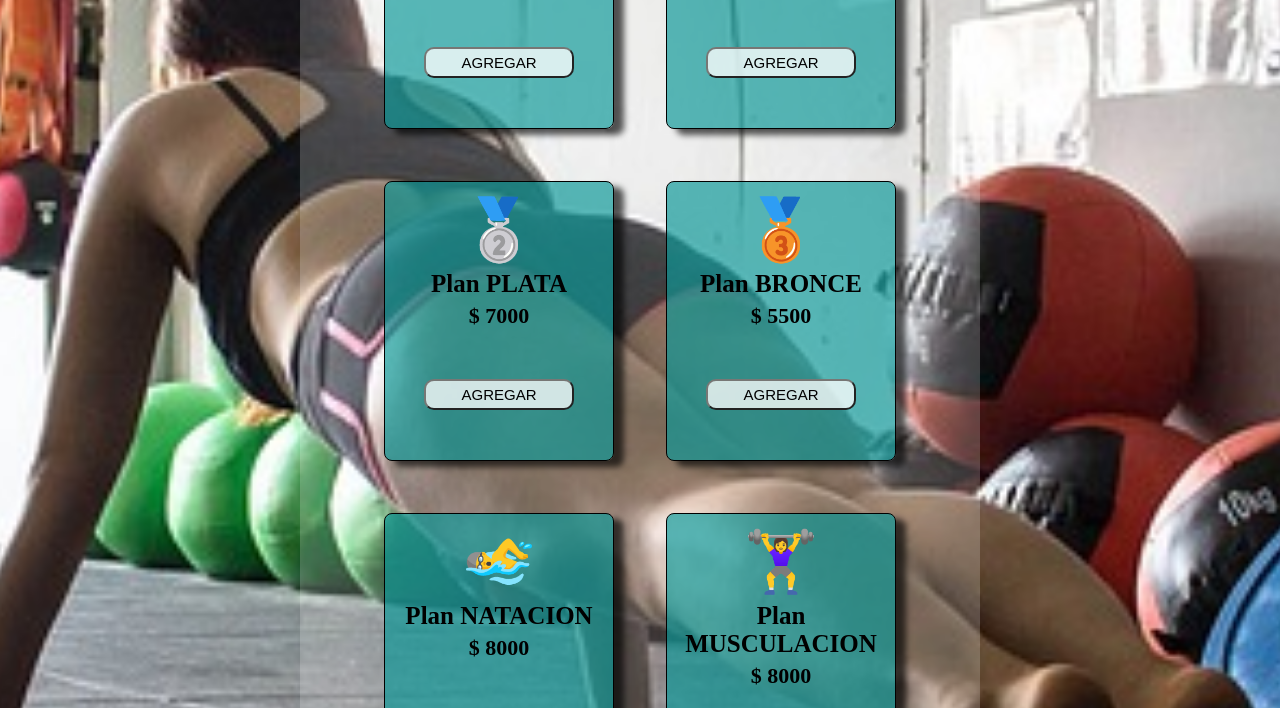
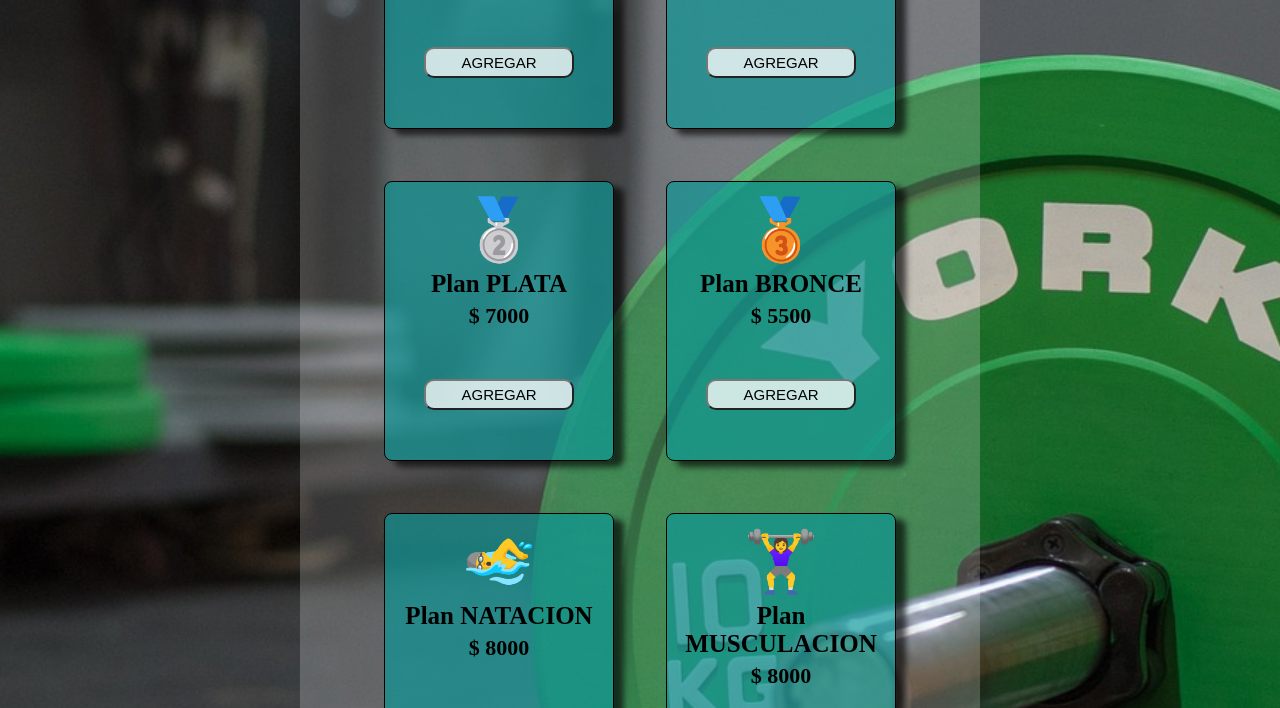
Before and after one commit to RJuliii/JSRJCoderHouse, a plain HTML site: page index.html in a window 1280 px wide. Shown: the part 525-1233 px from the top of the page. Drawn offline with Linux system fonts and the light colour scheme.

Commit message:
img otra vez

```diff
--- a/css/estilos.scss
+++ b/css/estilos.scss
@@ -6,7 +6,7 @@
 }
 
 body{
-    background-image: url(/img/plank-gcbdaecce7_640.jpg);
+    background-image: url(/img/1920.jpg);
     background-color: gray;
     background-position: center;
     background-size: cover;
```
Also changed, not shown: css/estilos.css, img/1920.jpg (added), 1 other file.
